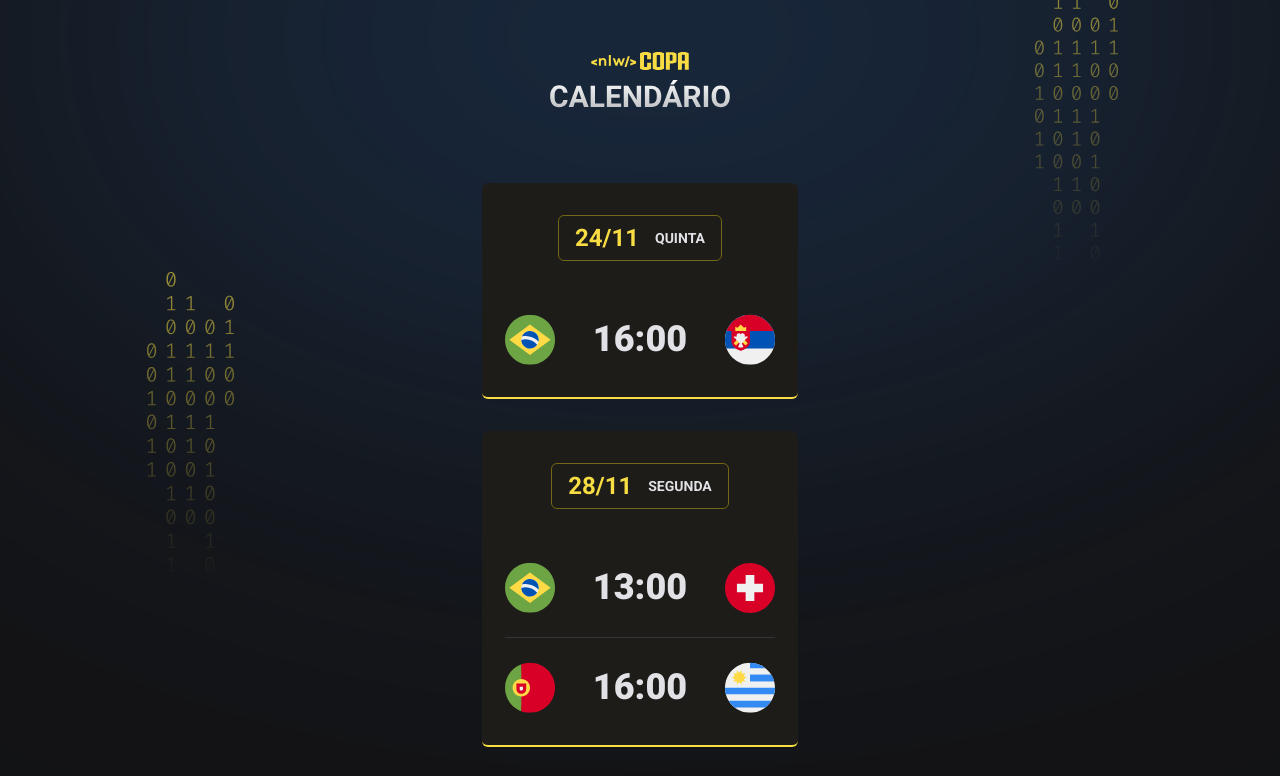
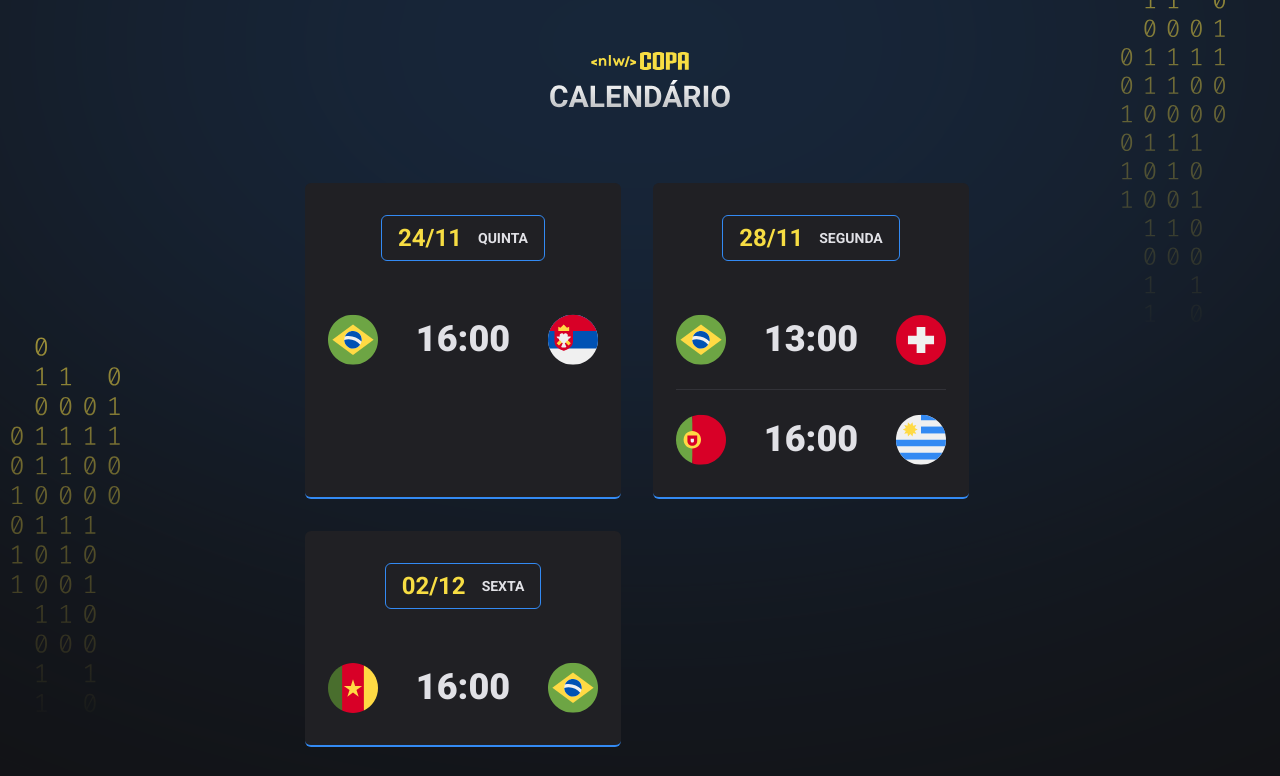
Before and after one commit to willvbgomes/nlw-cup-schedule, a plain HTML site: page index.html in a window 1280 px wide. Shown: the top 776 px of the page. Drawn offline with Linux system fonts and the light colour scheme.

Commit message:
main.js refactoring, add new assets and simple animation effects

```diff
--- a/index.html
+++ b/index.html
@@ -14,8 +14,14 @@
       rel="stylesheet"
     />
   </head>
-  <body>
-    <div id="app"></div>
+  <body class="blue">
+    <div id="app">
+      <header>
+        <img src="./assets/logo.svg" alt="Logo da NLW" />
+      </header>
+
+      <main id="cards"></main>
+    </div>
 
     <script src="./main.js"></script>
   </body>
--- a/main.js
+++ b/main.js
@@ -7,9 +7,12 @@ function createGame(player1, hour, player2) {
   </li>`
 }
 
+let delay = -0.3
 function createCard(date, day, games) {
+  delay += 0.3
+
   return `
-    <div class="card">
+    <div class="card" style="animation-delay: ${delay}s">
       <h2>${date} <span>${day}</span></h2>
 
       <ul>
@@ -18,19 +21,12 @@ function createCard(date, day, games) {
     </div>`
 }
 
-document.querySelector('#app').innerHTML = `
-  <header>
-  <img src="./assets/logo.svg" alt="Logo da NLW" />
-  </header>
-
-  <main id="cards">
-    ${createCard('24/11', 'quinta', createGame('brazil', '16:00', 'serbia'))}
-    ${createCard(
-      '28/11',
-      'segunda',
-      createGame('brazil', '13:00', 'switzerland') +
-        createGame('portugal', '16:00', 'uruguay')
-    )}
-    ${createCard('02/12', 'sexta', createGame('cameroon', '16:00', 'brazil'))}
-  </main>
-`
+document.querySelector('#cards').innerHTML =
+  createCard('24/11', 'quinta', createGame('brazil', '16:00', 'serbia')) +
+  createCard(
+    '28/11',
+    'segunda',
+    createGame('brazil', '13:00', 'switzerland') +
+      createGame('portugal', '16:00', 'uruguay')
+  ) +
+  createCard('02/12', 'sexta', createGame('cameroon', '16:00', 'brazil'))
--- a/style.css
+++ b/style.css
@@ -2,6 +2,13 @@
   margin: 0;
   padding: 0;
   box-sizing: border-box;
+}
+
+:root {
+  --bg: url(./assets/bg-yellow.svg);
+  --card-bg-color: #1d1c19;
+  --card-border-color: #746615;
+  --card-title-color: #f7dd43;
 }
 
 ul {
@@ -9,19 +16,29 @@ ul {
 }
 
 body {
-  background-color: #121214;
-  background-image: url(./assets/bg.svg);
-  background-position-x: center;
-  background-position-y: -715px;
+  background: #121214 var(--bg) no-repeat top center/cover;
 }
 
 body * {
   font-family: 'Roboto', sans-serif;
 }
 
+body.blue {
+  --bg: url(./assets/bg-blue.svg);
+  --card-bg-color: #202024;
+  --card-border-color: #338af3;
+}
+
+body.green {
+  --bg: url(./assets/bg-green.svg);
+  --card-bg-color: #1a1f1b;
+  --card-border-color: #047c3f;
+}
+
 #app {
   width: fit-content;
-  margin: 52px auto;
+  margin: auto;
+  padding-top: 52px;
 }
 
 header {
@@ -39,8 +56,8 @@ header {
   padding: 32px 23px;
   text-align: center;
 
-  background: #1d1c19;
-  border-bottom: 2px solid #f7dd43;
+  background-color: var(--card-bg-color);
+  border-bottom: 2px solid var(--card-border-color);
   border-radius: 6px;
 }
 
@@ -51,14 +68,14 @@ header {
   align-items: center;
 
   padding: 8px 16px;
-  border: 1px solid #746615;
+  border: 1px solid var(--card-border-color);
   border-radius: 6px;
 
   width: fit-content;
   margin-inline: auto;
   margin-bottom: 53px;
 
-  color: #f7dd43;
+  color: var(--card-title-color);
 }
 
 .card h2 span {
@@ -93,3 +110,39 @@ header {
 
   color: #e1e1e6;
 }
+
+.card h2:hover,
+.card ul li strong:hover,
+.card ul li img:hover {
+  transform: scale(1.1);
+}
+
+.card h2,
+.card ul li strong,
+.card ul li img {
+  transition: transform 0.3s;
+}
+
+.card {
+  opacity: 0;
+  animation: appear 0.2s forwards;
+}
+
+@keyframes appear {
+  0% {
+    opacity: 0;
+    transform: translateY(-50px);
+  }
+
+  100% {
+    opacity: 1;
+  }
+}
+
+@media (min-width: 700px) {
+  #cards {
+    max-width: 670px;
+    flex-direction: row;
+    flex-wrap: wrap;
+  }
+}
```
Also changed, not shown: assets/bg-blue.svg (added), assets/bg-green.svg (added), assets/bg-yellow.svg (added), assets/bg.svg (deleted).
